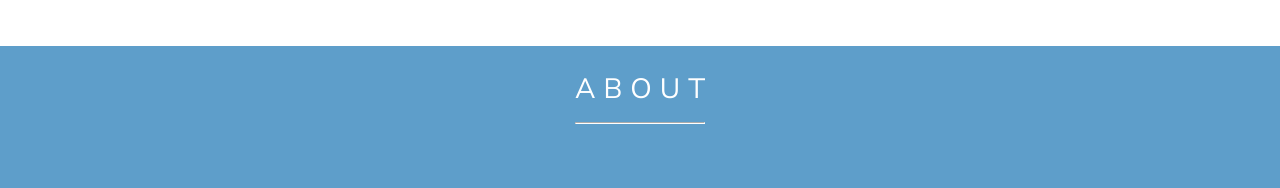
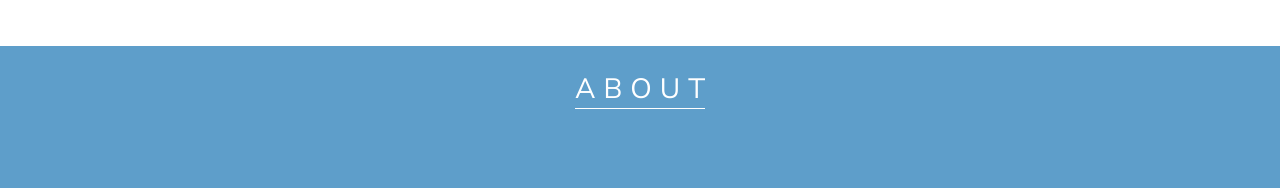
Before and after one commit to jbimagine/coffee-and-code, a React (Create React App) app: page / in a window 1280 px wide. Shown: the part 1454-1642 px from the top of the page. Built offline with nearby package versions, Linux system fonts and the light colour scheme.

Commit message:
Fix underline height for header containers

```diff
--- a/src/components/About.js
+++ b/src/components/About.js
@@ -9,7 +9,7 @@ class About extends Component {
     <>
     <AboutContainer ref = { this.props.about_ref }>
         <AboutTitleContainer>
-        <ContentHeader title = 'About' color = '#FFF' underline = {true} hrBorderColor = 'white' >
+        <ContentHeader title = 'About' color = '#FFF' underline = {true} background = 'white' >
         </ContentHeader>
         </AboutTitleContainer>
        <div style = {{ display:'flex', flexDirection:'column', height:'100%', position:'relative', justifyContent:'center', width:'100%', backgroundColor:'rgb(94,158,202)', padding:'24px 0' }}>
--- a/src/components/Contact.js
+++ b/src/components/Contact.js
@@ -77,7 +77,7 @@ class Contact extends Component {
         </ContactInfoContainer>
         <ContactFormContainer>
         <ContactTitleContainer ref = { this.props.contact_ref } >
-        <ContentHeader title = 'Get In Touch' underline = {true} hrBorderColor = 'white' ></ContentHeader>
+        <ContentHeader title = 'Get In Touch' underline = {true} background = 'white' ></ContentHeader>
         </ContactTitleContainer>
         <div style = {{ display:'grid', justifyContent:'center' }} >
         <ContentHeader title = 'Want to know more?  Drop me a line!' fontSize = '16px' padding = '48px 0' textAlign = 'center' />
--- a/src/components/MyWork.js
+++ b/src/components/MyWork.js
@@ -46,7 +46,7 @@ class MyWork extends Component {
     <>
     <MyWorkContainer ref={this.props.myWork_ref}>
         <MyWorkTitleContainer>
-            <ContentHeader title ='My Work' underline = {true}/>
+            <ContentHeader title ='My Work' underline = {true}  />
 
         </MyWorkTitleContainer>
         <div style = {{overflow:'hidden', display:'flex',  alignItems:'center', height:'100%', position:'relative', maxWidth:'100%', }}>
--- a/src/styled-components/Global_styles.js
+++ b/src/styled-components/Global_styles.js
@@ -20,11 +20,12 @@ export const media = Object.keys(sizes).reduce((acc, label) => {
     return acc
   }, {})
 
+const defaultColor = '#404040';
 
-export const ContentHeader = ({ color, title, fontSize, underline, fontWeight, textTransform, padding, letterSpacing, textAlign, hrBorderColor, titleMarginRight }) => (
+export const ContentHeader = ({ color, title, fontSize, underline, fontWeight, textTransform, padding, letterSpacing, textAlign, titleMarginRight, background, height }) => (
     <div
        style={{
-           color: color,
+           color: color?color:defaultColor,
            textTransform:textTransform?textTransform:'uppercase',
            fontSize:fontSize?fontSize:'28px',
            fontWeight:fontWeight,
@@ -35,9 +36,10 @@ export const ContentHeader = ({ color, title, fontSize, underline, fontWeight, t
    >
    <div style = {{ marginRight: titleMarginRight?titleMarginRight:'-8px' }} >{ title }</div>
    {
-       underline?<hr
+       underline?<div
             style = {{
-                borderColor: hrBorderColor?hrBorderColor:'#000',
+                background: background?background:defaultColor,
+                height: height?height:'1px',
             }}
        />:null
    }
```
